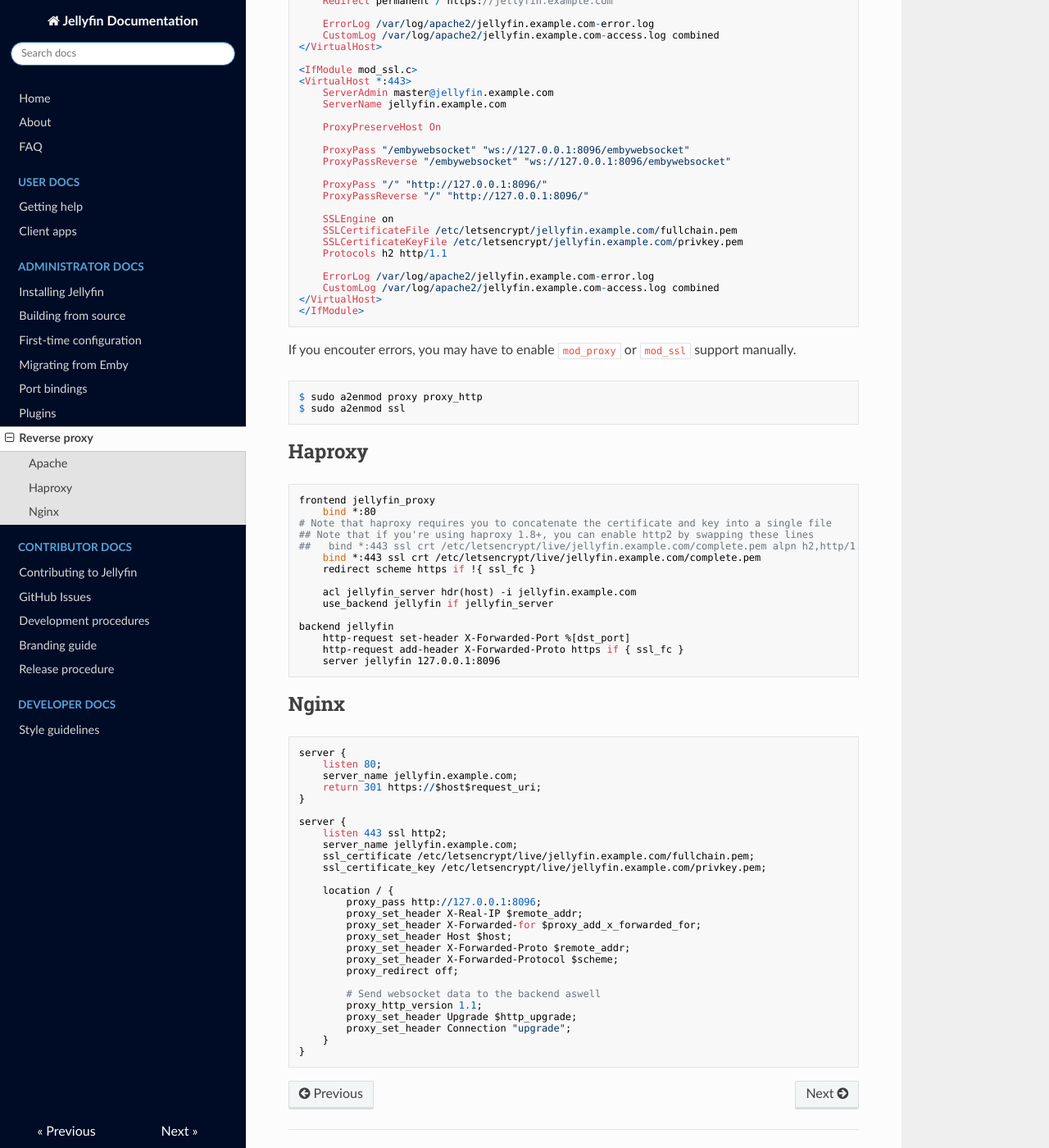
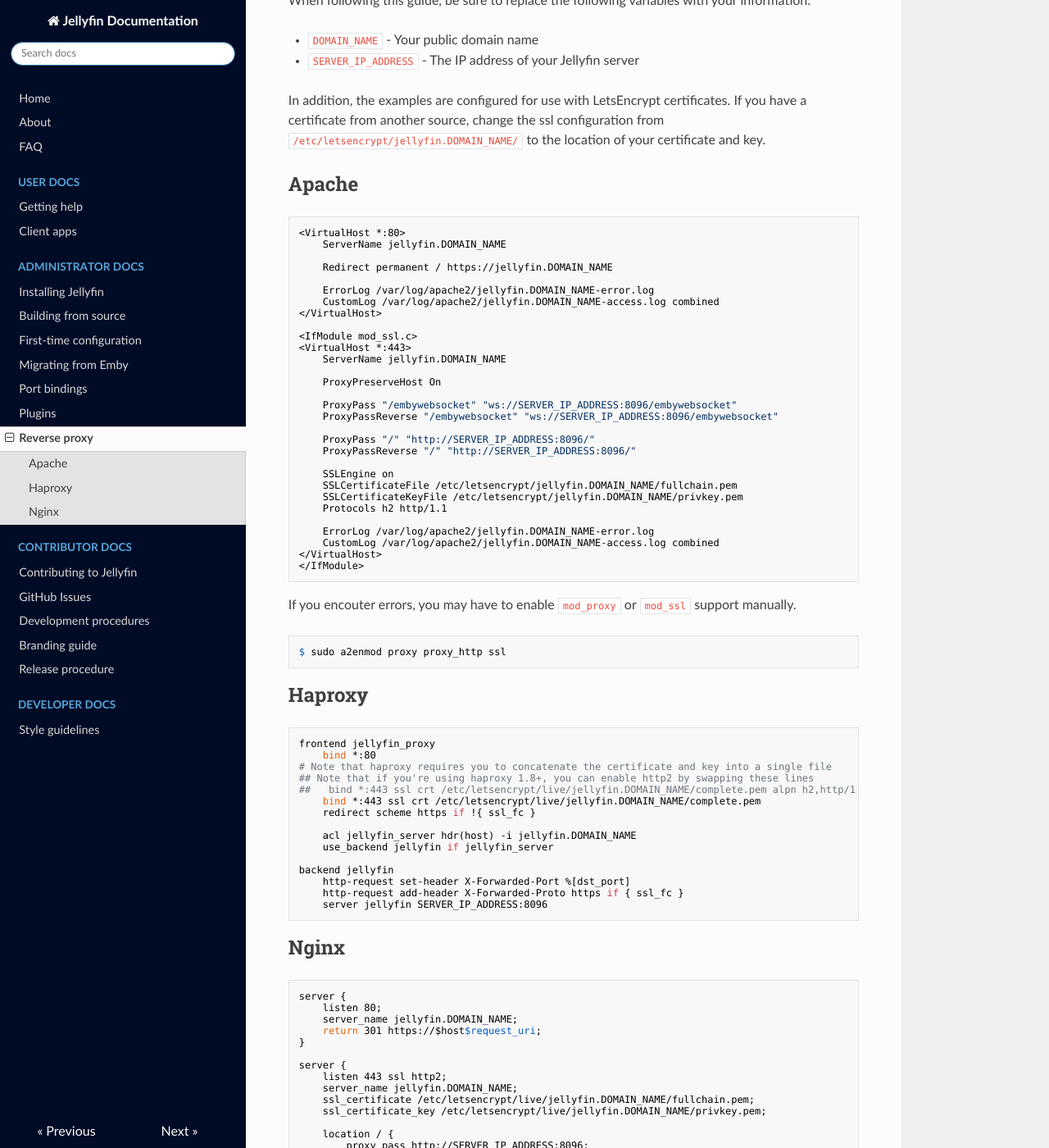
Before and after one commit to jellyfin-archive/jellyfin-docs, an MkDocs documentation site: the page built from docs/administrator-docs/reverse-proxy.md, in a window 1280 px wide and 1400 px high, scrolled down 459 px. Shown: the whole window at 82% size. Built offline with MkDocs 1.6.1, drawn with Linux system fonts in a browser that asks for light colours; nearby versions of some CDN libraries; old or Windows-style settings are respelled for this version of MkDocs; some of the changed text lies outside the part shown.

Commit message:
Add more generic examples and important notes #48

````diff
--- a/docs/administrator-docs/reverse-proxy.md
+++ b/docs/administrator-docs/reverse-proxy.md
@@ -4,47 +4,53 @@ It's possible to run Jellyfin behind another server acting as a reverse proxy.
 
 Three popular options for reverse proxy systems are [Apache](https://httpd.apache.org/), [Haproxy](https://www.haproxy.com/), and [Nginx](https://www.nginx.com/).
 
+**Important:** In order for a reverse proxy to have the maximum benefit, you should have a publically routable IP address and a domain with DNS set up correctly.  These examples assume you want to run Jellyfin under a sub-domain (ie: jellyfin.example.com), but are easily adapted for the root domain if desired.
+
+When following this guide, be sure to replace the following variables with your information:
+
+  * `DOMAIN_NAME` - Your public domain name
+  * `SERVER_IP_ADDRESS` - The IP address of your Jellyfin server
+
+In addition, the examples are configured for use with LetsEncrypt certificates.  If you have a certificate from another source, change the ssl configuration from `/etc/letsencrypt/jellyfin.DOMAIN_NAME/` to the location of your certificate and key.
+
 ## Apache
 
 ```
 <VirtualHost *:80>
-    ServerAdmin master@jellyfin.example.com
-    ServerName jellyfin.example.com
+    ServerName jellyfin.DOMAIN_NAME
 
-    Redirect permanent / https://jellyfin.example.com
+    Redirect permanent / https://jellyfin.DOMAIN_NAME
 
-    ErrorLog /var/log/apache2/jellyfin.example.com-error.log
-    CustomLog /var/log/apache2/jellyfin.example.com-access.log combined
+    ErrorLog /var/log/apache2/jellyfin.DOMAIN_NAME-error.log
+    CustomLog /var/log/apache2/jellyfin.DOMAIN_NAME-access.log combined
 </VirtualHost>
 
 <IfModule mod_ssl.c>
 <VirtualHost *:443>
-    ServerAdmin master@jellyfin.example.com
-    ServerName jellyfin.example.com
+    ServerName jellyfin.DOMAIN_NAME
 
     ProxyPreserveHost On
 
-    ProxyPass "/embywebsocket" "ws://127.0.0.1:8096/embywebsocket"
-    ProxyPassReverse "/embywebsocket" "ws://127.0.0.1:8096/embywebsocket"
+    ProxyPass "/embywebsocket" "ws://SERVER_IP_ADDRESS:8096/embywebsocket"
+    ProxyPassReverse "/embywebsocket" "ws://SERVER_IP_ADDRESS:8096/embywebsocket"
 
-    ProxyPass "/" "http://127.0.0.1:8096/"
-    ProxyPassReverse "/" "http://127.0.0.1:8096/"
+    ProxyPass "/" "http://SERVER_IP_ADDRESS:8096/"
+    ProxyPassReverse "/" "http://SERVER_IP_ADDRESS:8096/"
 
     SSLEngine on
-    SSLCertificateFile /etc/letsencrypt/jellyfin.example.com/fullchain.pem
-    SSLCertificateKeyFile /etc/letsencrypt/jellyfin.example.com/privkey.pem
+    SSLCertificateFile /etc/letsencrypt/jellyfin.DOMAIN_NAME/fullchain.pem
+    SSLCertificateKeyFile /etc/letsencrypt/jellyfin.DOMAIN_NAME/privkey.pem
     Protocols h2 http/1.1
 
-    ErrorLog /var/log/apache2/jellyfin.example.com-error.log
-    CustomLog /var/log/apache2/jellyfin.example.com-access.log combined
+    ErrorLog /var/log/apache2/jellyfin.DOMAIN_NAME-error.log
+    CustomLog /var/log/apache2/jellyfin.DOMAIN_NAME-access.log combined
 </VirtualHost>
 </IfModule>
 ```
 
 If you encouter errors, you may have to enable `mod_proxy` or `mod_ssl` support manually.
 ```
-$ sudo a2enmod proxy proxy_http
-$ sudo a2enmod ssl
+$ sudo a2enmod proxy proxy_http ssl
 ```
 
 ## Haproxy
@@ -54,17 +60,17 @@ frontend jellyfin_proxy
     bind *:80
 # Note that haproxy requires you to concatenate the certificate and key into a single file
 ## Note that if you're using haproxy 1.8+, you can enable http2 by swapping these lines
-##   bind *:443 ssl crt /etc/letsencrypt/live/jellyfin.example.com/complete.pem alpn h2,http/1.1
-    bind *:443 ssl crt /etc/letsencrypt/live/jellyfin.example.com/complete.pem
+##   bind *:443 ssl crt /etc/letsencrypt/live/jellyfin.DOMAIN_NAME/complete.pem alpn h2,http/1.1
+    bind *:443 ssl crt /etc/letsencrypt/live/jellyfin.DOMAIN_NAME/complete.pem
     redirect scheme https if !{ ssl_fc }
 
-    acl jellyfin_server hdr(host) -i jellyfin.example.com
+    acl jellyfin_server hdr(host) -i jellyfin.DOMAIN_NAME
     use_backend jellyfin if jellyfin_server
 
 backend jellyfin
     http-request set-header X-Forwarded-Port %[dst_port]
     http-request add-header X-Forwarded-Proto https if { ssl_fc }
-    server jellyfin 127.0.0.1:8096
+    server jellyfin SERVER_IP_ADDRESS:8096
 ```
 
 ## Nginx
@@ -72,18 +78,18 @@ backend jellyfin
 ```
 server {
     listen 80;
-    server_name jellyfin.example.com;
+    server_name jellyfin.DOMAIN_NAME;
     return 301 https://$host$request_uri;
 }
 
 server {
     listen 443 ssl http2;
-    server_name jellyfin.example.com;
-    ssl_certificate /etc/letsencrypt/live/jellyfin.example.com/fullchain.pem;
-    ssl_certificate_key /etc/letsencrypt/live/jellyfin.example.com/privkey.pem;
+    server_name jellyfin.DOMAIN_NAME;
+    ssl_certificate /etc/letsencrypt/live/jellyfin.DOMAIN_NAME/fullchain.pem;
+    ssl_certificate_key /etc/letsencrypt/live/jellyfin.DOMAIN_NAME/privkey.pem;
 
     location / {
-        proxy_pass http://127.0.0.1:8096;
+        proxy_pass http://SERVER_IP_ADDRESS:8096;
         proxy_set_header X-Real-IP $remote_addr;
         proxy_set_header X-Forwarded-for $proxy_add_x_forwarded_for;
         proxy_set_header Host $host;
````
